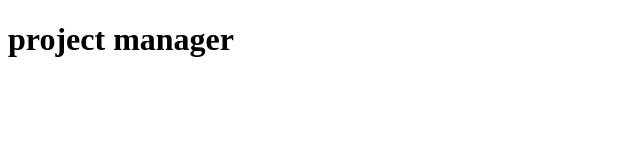
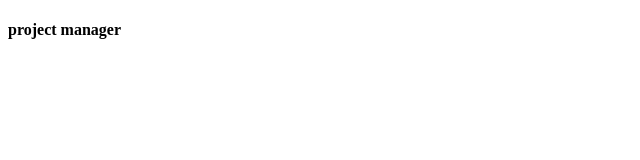
Before and after one commit to airgead73/project-manager, a website: page public/index.html in a window 1280 px wide. Shown: the whole page, without its empty margins (0-640 px from the left). Drawn offline with Linux system fonts and the light colour scheme.

Commit message:
change heading

```diff
--- a/public/index.html
+++ b/public/index.html
@@ -6,6 +6,6 @@
   <title>Project manager</title>
 </head>
 <body>
-  <h1>project manager</h1>
+  <h4>project manager</h4>
 </body>
 </html>
```
